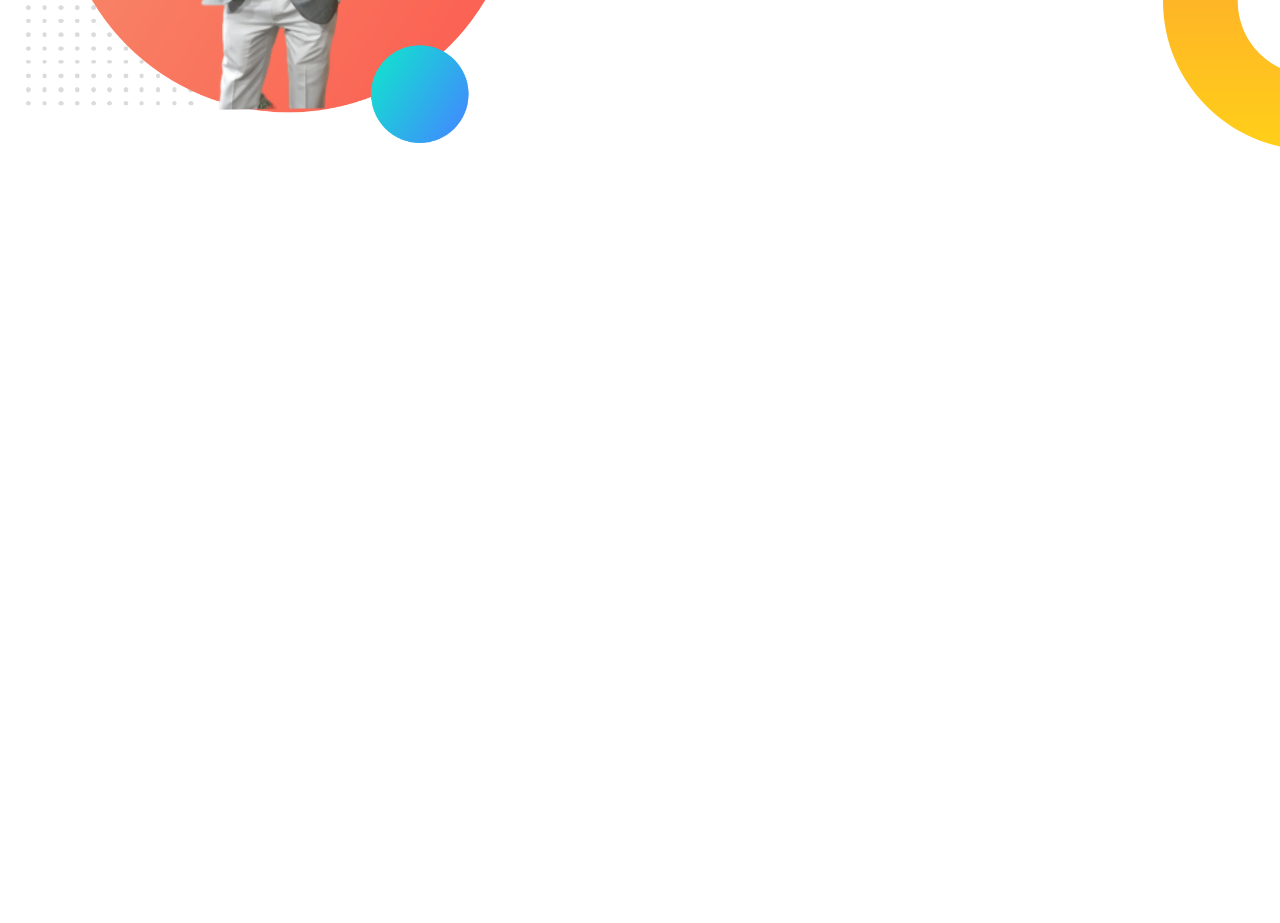
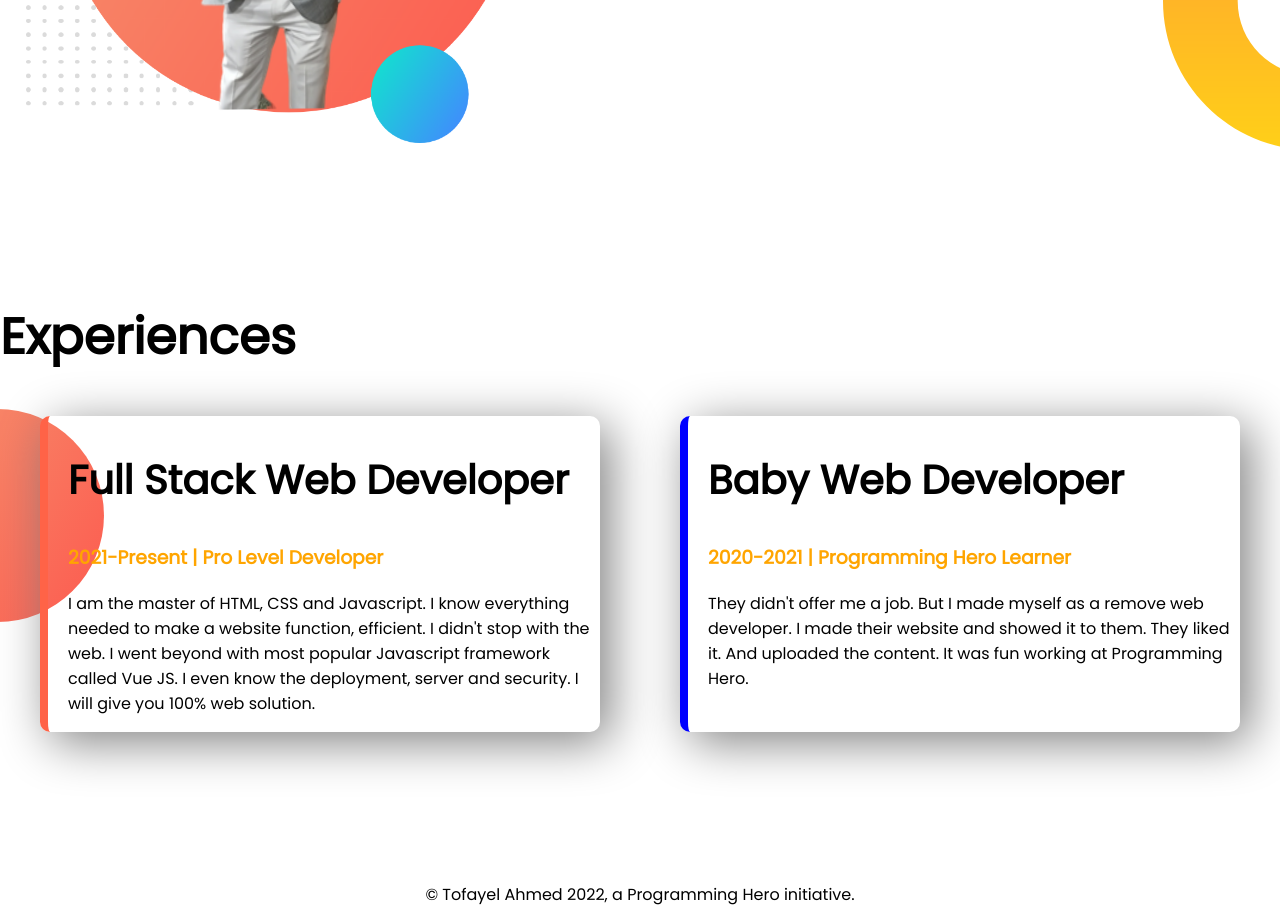
Before and after one commit to Ahmed-Tofayel/developer-portfolio, a plain HTML site: page index.html in a window 1280 px wide. Shown: the part 990-1913 px from the top of the page. Before the commit the page ends 1290 px from the top, so only its background shows below. Drawn offline with Linux system fonts and the light colour scheme.

Commit message:
site updated

```diff
--- a/index.html
+++ b/index.html
@@ -13,7 +13,7 @@
 </head>
 
 <body>
-    <section class="top-banner">
+    <section class="top-banner flexible-container">
         <div class="half-width">
             <h1>Welcome To</h1>
             <h1><span class="name-color">Tofayel Ahmed</span> World</h1>
@@ -30,7 +30,7 @@
             <img src="images/mukul1-bg.png" alt="">
         </div>
     </section>
-    <section class="dream-big">
+    <section class="dream-big flexible-container">
         <div class="half-width">
             <img src="images/mukul2.png" alt="">
         </div>
@@ -44,8 +44,36 @@
             <a class="link-button" target="_blank" href="https://www.linkedin.com/in/khandaker-tofayel-ahmed/">Download
                 My Resume</a>
         </div>
+    </section>
+    <section class="Experience">
+        <h1>Experiences</h1>
+        <div class="flexible-container">
+            <div id="full-stack-developer" class="experience-item">
+                <h2>Full Stack Web Developer</h2>
+                <h3 class="job-tytle-color">2021-Present | Pro Level Developer</h3>
+                <p>
+                    I am the master of HTML, CSS and Javascript. I know everything needed to make a website function,
+                    efficient. I didn't stop with the web. I went beyond with most popular Javascript framework called
+                    Vue
+                    JS. I even know the deployment, server and security. I will give you 100% web solution.
+                </p>
+            </div>
+            <div id="baby-web-developer" class="experience-item">
+                <h2>Baby Web Developer</h2>
+                <h3 class="job-tytle-color">2020-2021 | Programming Hero Learner</h3>
+                <p>
+                    They didn't offer me a job. But I made myself as a remove web developer. I made their website and
+                    showed
+                    it to them. They liked it. And uploaded the content. It was fun working at Programming Hero.
+                </p>
+            </div>
+        </div>
 
     </section>
+
 </body>
+<footer>
+    <p>© Tofayel Ahmed 2022, a Programming Hero initiative.</p>
+</footer>
 
 </html>
--- a/style.css
+++ b/style.css
@@ -7,11 +7,15 @@ h1 {
     font-size: 50px;
 }
 
+h2 {
+    font-size: 40px;
+}
+
 .name-color {
     color: darkgoldenrod;
 }
 
-section {
+.flexible-container {
     display: flex;
     margin-bottom: 150px;
 }
@@ -43,5 +47,36 @@ section {
     background-image: url(images/dream-bg.png);
     background-repeat: no-repeat;
     background-position: right bottom;
+}
 
+.job-tytle-color {
+    color: orange;
 }
+
+.Experience {
+    background-image: url(images/exp-bg.png);
+    background-repeat: no-repeat;
+    background-position: left;
+}
+
+.experience-item {
+    width: 50%;
+    margin-left: 40px;
+    margin-right: 40px;
+    padding-left: 20px;
+    border-radius: 10px;
+    box-shadow: 10px 10px 50px grey;
+    border-left: 5px solid blue;
+}
+
+#full-stack-developer {
+    border-left: 8px solid tomato;
+}
+
+#baby-web-developer {
+    border-left: 8px solid blue;
+}
+
+footer p {
+    text-align: center;
+}
```
